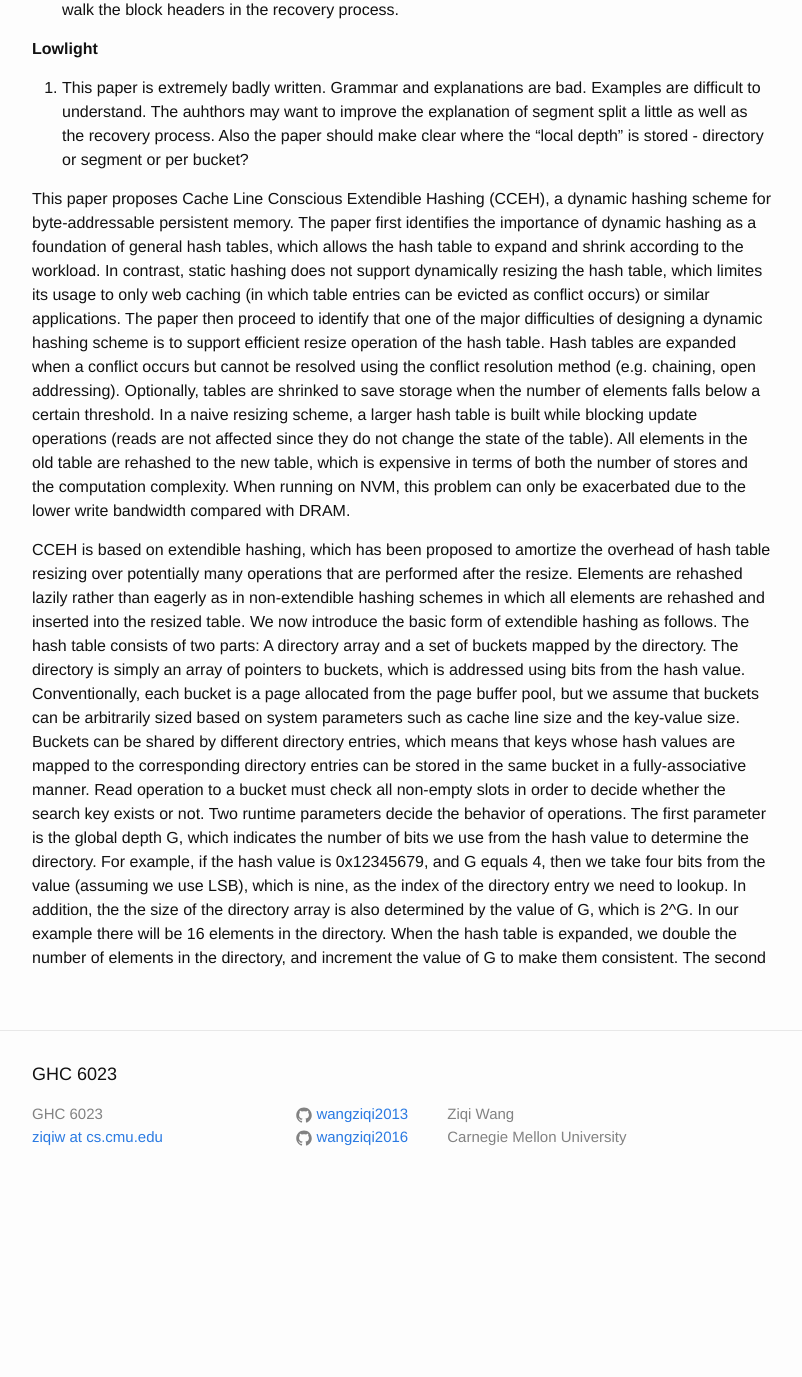
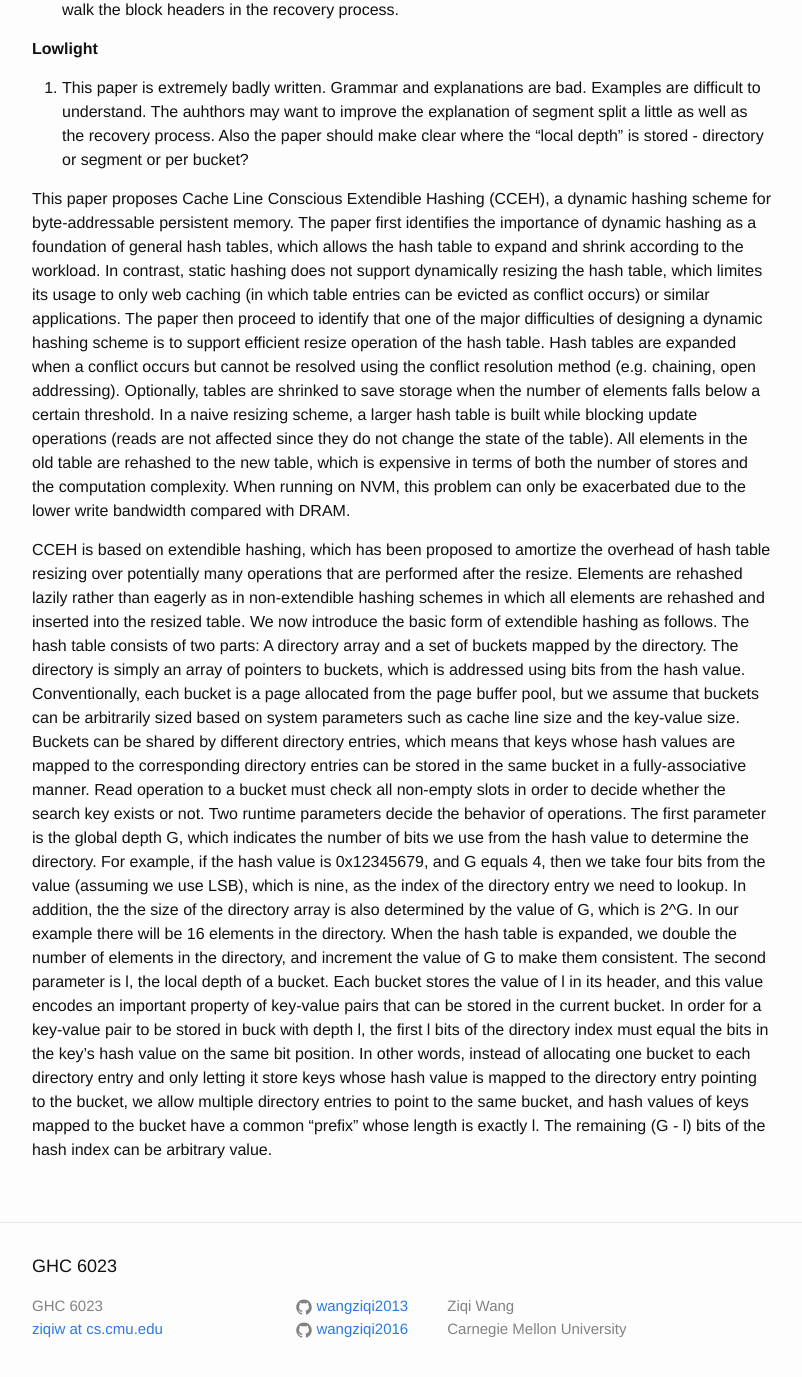
Before and after one commit to wangziqi2013/wangziqi2013.github.io, a Jekyll site: the page built from _posts/2019-12-06-cceh.markdown, in a window 1280 px wide and 1400 px high, scrolled down 620 px. Shown: the top 1377 px of the window, without its empty margins (238-1040 px from the left). Built offline with Jekyll 4.4.1, drawn with Linux system fonts in a browser that asks for light colours; before the commit the page ends 1828 px from its top, so only the background shows below that.

Commit message:
Finish mapping

```diff
--- a/_posts/2019-12-06-cceh.markdown
+++ b/_posts/2019-12-06-cceh.markdown
@@ -55,4 +55,10 @@ example, if the hash value is 0x12345679, and G equals 4, then we take four bits
 which is nine, as the index of the directory entry we need to lookup. In addition, the the size of the directory array is
 also determined by the value of G, which is 2^G. In our example there will be 16 elements in the directory. When the
 hash table is expanded, we double the number of elements in the directory, and increment the value of G to make them
-consistent. The second
+consistent. The second parameter is l, the local depth of a bucket. Each bucket stores the value of l in its header,
+and this value encodes an important property of key-value pairs that can be stored in the current bucket. In order
+for a key-value pair to be stored in buck with depth l, the first l bits of the directory index must equal the bits in
+the key's hash value on the same bit position. In other words, instead of allocating one bucket to each directory entry
+and only letting it store keys whose hash value is mapped to the directory entry pointing to the bucket, we allow multiple
+directory entries to point to the same bucket, and hash values of keys mapped to the bucket have a common "prefix" whose
+length is exactly l. The remaining (G - l) bits of the hash index can be arbitrary value.
```
